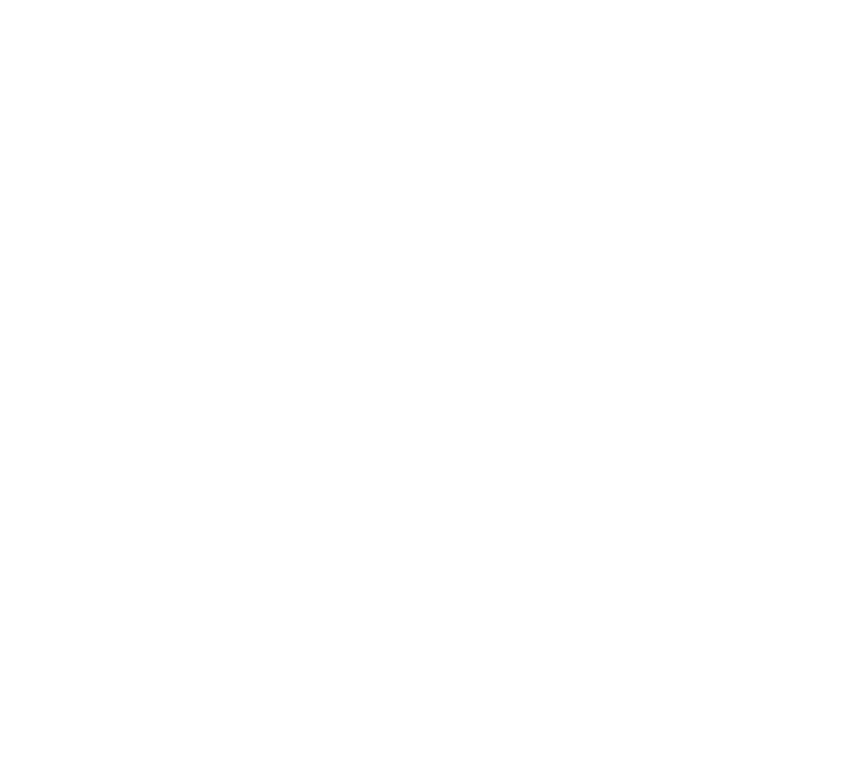
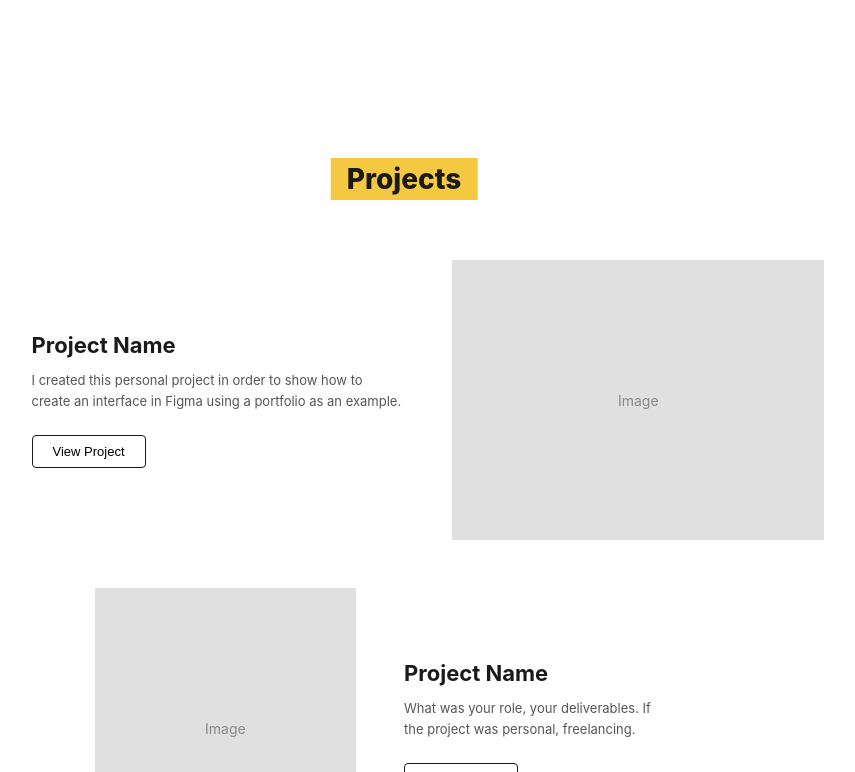
Before and after one commit to WissamShaaban/Porfolio, a React app: page / in a window 1280 px wide. Shown: the part 488-1260 px from the top of the page, without its empty margins (236-1091 px from the left). Before the commit the page ends 800 px from the top, so only its background shows below. Built offline with nearby package versions, Linux system fonts and the light colour scheme; the HTML template or start-up script is replaced by a standard one.

Commit message:
feat: ajout de la section Projets avec les trois cartes

```diff
--- /dev/null
+++ b/src/composants/SectionProjets.css
@@ -0,0 +1,24 @@
+.section-projets {
+  padding: 60px 40px;
+  max-width: 1200px;
+  margin: 0 auto;
+}
+
+.section-projets-titre {
+  font-size: 28px;
+  font-weight: 800;
+  color: #1a1a1a;
+  text-align: center;
+  margin-bottom: 60px;
+  display: inline-block;
+  background-color: #f5c842;
+  padding: 4px 16px;
+  position: relative;
+  left: 50%;
+  transform: translateX(-50%);
+}
+
+.liste-projets {
+  display: flex;
+  flex-direction: column;
+}
--- /dev/null
+++ b/src/composants/SectionProjets.jsx
@@ -0,0 +1,47 @@
+import CarteProjet from './CarteProjet'
+import './SectionProjets.css'
+
+const projets = [
+  {
+    id: 1,
+    titre: 'Project Name',
+    description: 'I created this personal project in order to show how to create an interface in Figma using a portfolio as an example.',
+    image: null,
+    imageAGauche: false,
+  },
+  {
+    id: 2,
+    titre: 'Project Name',
+    description: 'What was your role, your deliverables. If the project was personal, freelancing.',
+    image: null,
+    imageAGauche: true,
+  },
+  {
+    id: 3,
+    titre: 'Project Name',
+    description: 'You can also add in this description the type of the project, if it was for web, mobile, electron.',
+    image: null,
+    imageAGauche: false,
+  },
+]
+
+function SectionProjets() {
+  return (
+    <section className="section-projets" id="projets">
+      <h2 className="section-projets-titre">Projects</h2>
+      <div className="liste-projets">
+        {projets.map((projet) => (
+          <CarteProjet
+            key={projet.id}
+            titre={projet.titre}
+            description={projet.description}
+            image={projet.image}
+            imageAGauche={projet.imageAGauche}
+          />
+        ))}
+      </div>
+    </section>
+  )
+}
+
+export default SectionProjets
--- a/src/pages/Accueil.jsx
+++ b/src/pages/Accueil.jsx
@@ -1,5 +1,6 @@
 import Navbar from '../composants/Navbar'
 import SectionHero from '../composants/SectionHero'
+import SectionProjets from '../composants/SectionProjets'
 
 function Accueil() {
   return (
@@ -7,6 +8,7 @@
       <Navbar />
       <main>
         <SectionHero />
+        <SectionProjets />
       </main>
     </div>
   )
```
